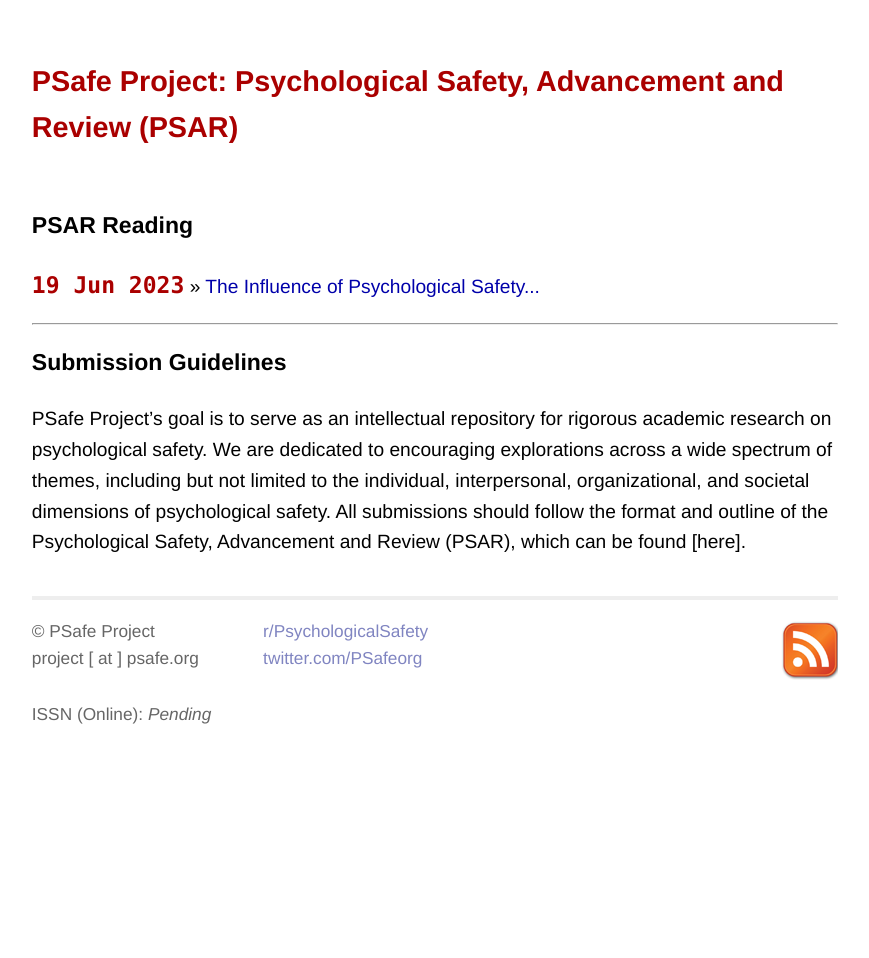
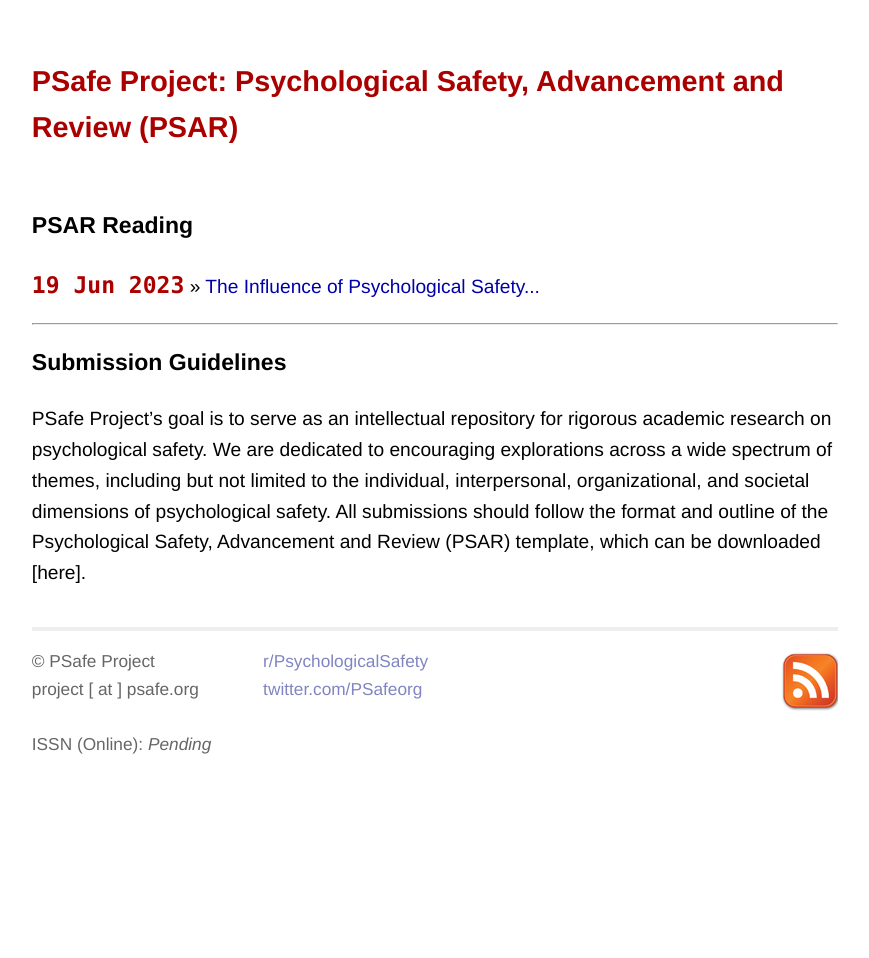
Before and after one commit to atidbit/psafe, a Jekyll site: the page built from psar.html, in a window 1280 px wide. Shown: the whole page, without its empty margins (205-1074 px from the left). Built offline with Jekyll 4.4.1, drawn with Linux system fonts in a browser that asks for light colours.

Commit message:
Update psar.html

```diff
--- a/psar.html
+++ b/psar.html
@@ -19,7 +19,7 @@ title: Psychological Safety, Advancement and Review
     PSafe Project’s goal is to serve as an intellectual repository for rigorous academic research on psychological safety. We are dedicated
     to encouraging explorations across a wide spectrum of themes, including but not limited to the individual, interpersonal, organizational,
     and societal dimensions of psychological safety. All submissions should follow the format and outline of the Psychological Safety, Advancement
-    and Review (PSAR), which can be found [here].
+    and Review (PSAR) template, which can be downloaded [here].
 
   </ul>
 
```
